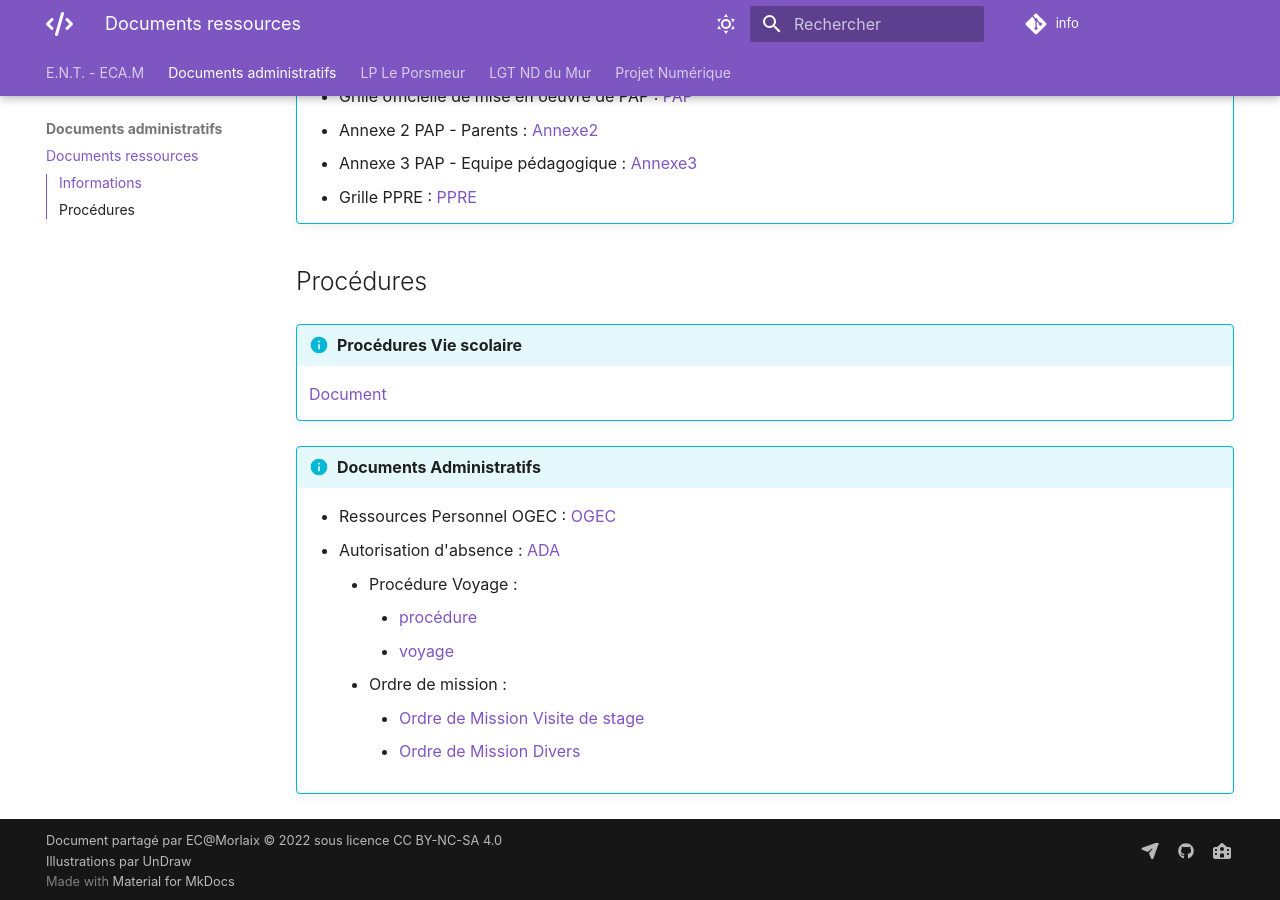
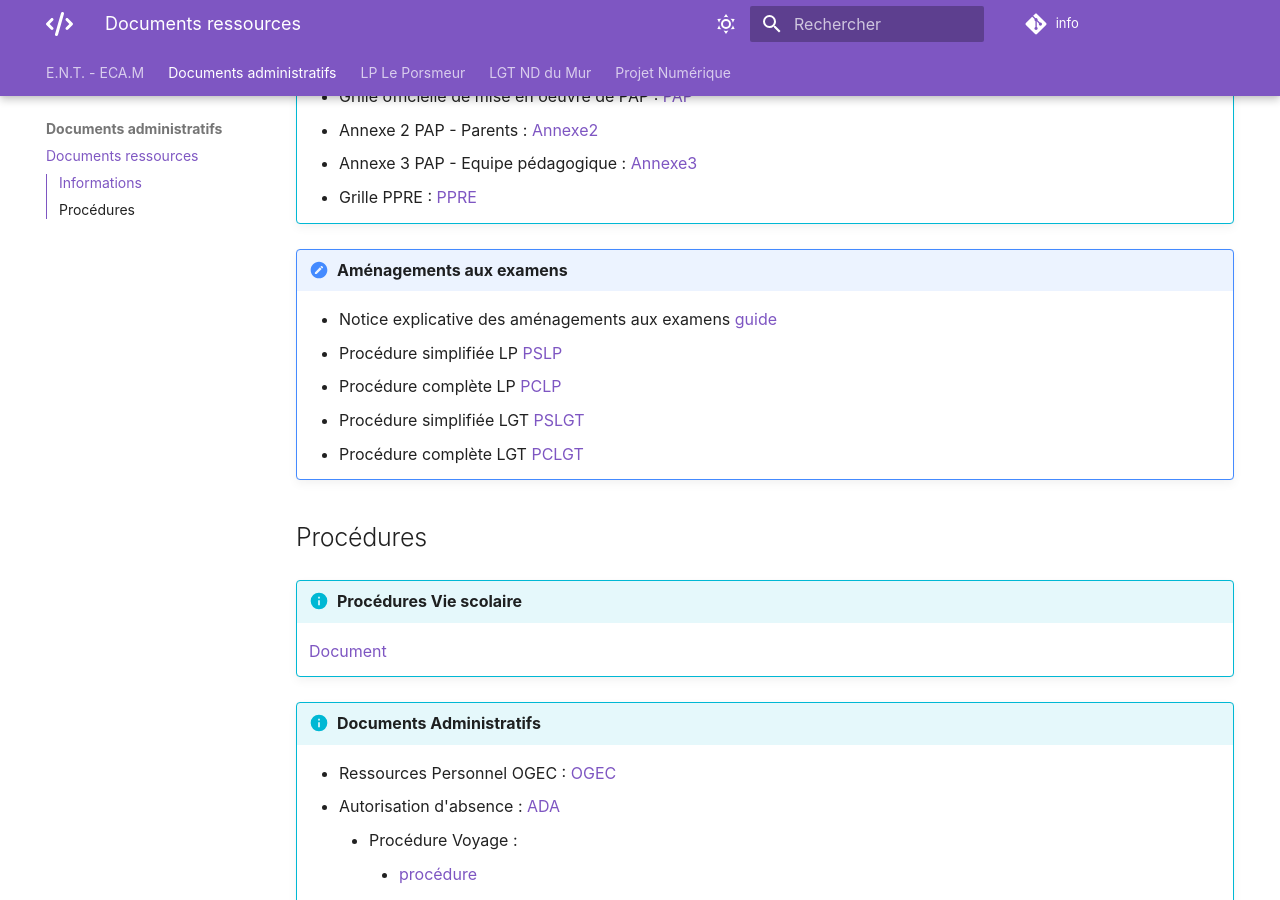
Before and after one commit to EC-Morlaix/info, an MkDocs documentation site: the page built from docs/docressources.md, in a window 1280 px wide and 900 px high, scrolled down 517 px. Built offline with MkDocs 1.6.1 and Material for MkDocs 9.7.7, drawn with Linux system fonts in a browser that asks for light colours; comment, search, counter and statistics services are not loaded.

Commit message:
Update docressources.md

```diff
--- a/docs/docressources.md
+++ b/docs/docressources.md
@@ -17,7 +17,12 @@ Cette page regroupe tous les documents ressources utiles pour le lycée.
     - Annexe 3 PAP - Equipe pédagogique : [Annexe3](https://ecmorlaix.sharepoint.com/:b:/s/lndm-conseildedirection/EQgJkVTQz6JGvYT_iN55aCQBcU4-OL_oMjLDWVqlzw0cpw?e=nhOba5){:target="_blank"}
     - Grille PPRE : [PPRE](https://ecmorlaix.sharepoint.com/:w:/s/lndm-conseildedirection/EUMOc9aKcnpCqTwv3a_HZ-MBMVH_iVYqMgnl5gJMW9aVRQ?e=HxUo9C){:target="_blank"}
 
-
+!!! note "Aménagements aux examens"
+    - Notice explicative des aménagements aux examens [guide](https://ecmorlaix.sharepoint.com/:b:/r/sites/lndm-conseildedirection/Documents%20partages/2024-2025%20-%20Documents%20Ressources/ECOLE%20INCLUSIVE/Amenagements%20EXAM/Guide-amenagement-examens_-academie-Dijon-6.pdf?csf=1&web=1&e=RQi2or){:target="_blank"}
+    - Procédure simplifiée LP [PSLP](https://ecmorlaix.sharepoint.com/:b:/r/sites/lndm-conseildedirection/Documents%20partages/2024-2025%20-%20Documents%20Ressources/ECOLE%20INCLUSIVE/Amenagements%20EXAM/Formulaire_Exapros_ExaSup_ProcedSimplifiee_v2.pdf?csf=1&web=1&e=iaBLPx){:target="_blank"}
+    - Procédure complète LP [PCLP](https://ecmorlaix.sharepoint.com/:b:/r/sites/lndm-conseildedirection/Documents%20partages/2024-2025%20-%20Documents%20Ressources/ECOLE%20INCLUSIVE/Amenagements%20EXAM/Formulaire_Exapros_ExaSup_ProcedComplete_v2.pdf?csf=1&web=1&e=mokZRc){:target="_blank"}
+    - Procédure simplifiée LGT [PSLGT](https://ecmorlaix.sharepoint.com/:b:/r/sites/lndm-conseildedirection/Documents%20partages/2024-2025%20-%20Documents%20Ressources/ECOLE%20INCLUSIVE/Amenagements%20EXAM/Formulaire_BG-BTN_ProcedSimplifiee_v2.pdf?csf=1&web=1&e=kHMPVc){:target="_blank"}
+    - Procédure complète LGT [PCLGT](https://ecmorlaix.sharepoint.com/:b:/r/sites/lndm-conseildedirection/Documents%20partages/2024-2025%20-%20Documents%20Ressources/ECOLE%20INCLUSIVE/Amenagements%20EXAM/Formulaire_BG-BTN_ProcedComplete_v2.pdf?csf=1&web=1&e=ZBqpkh){:target="_blank"}
 ## Procédures
 
 !!! info "Procédures Vie scolaire"
```
